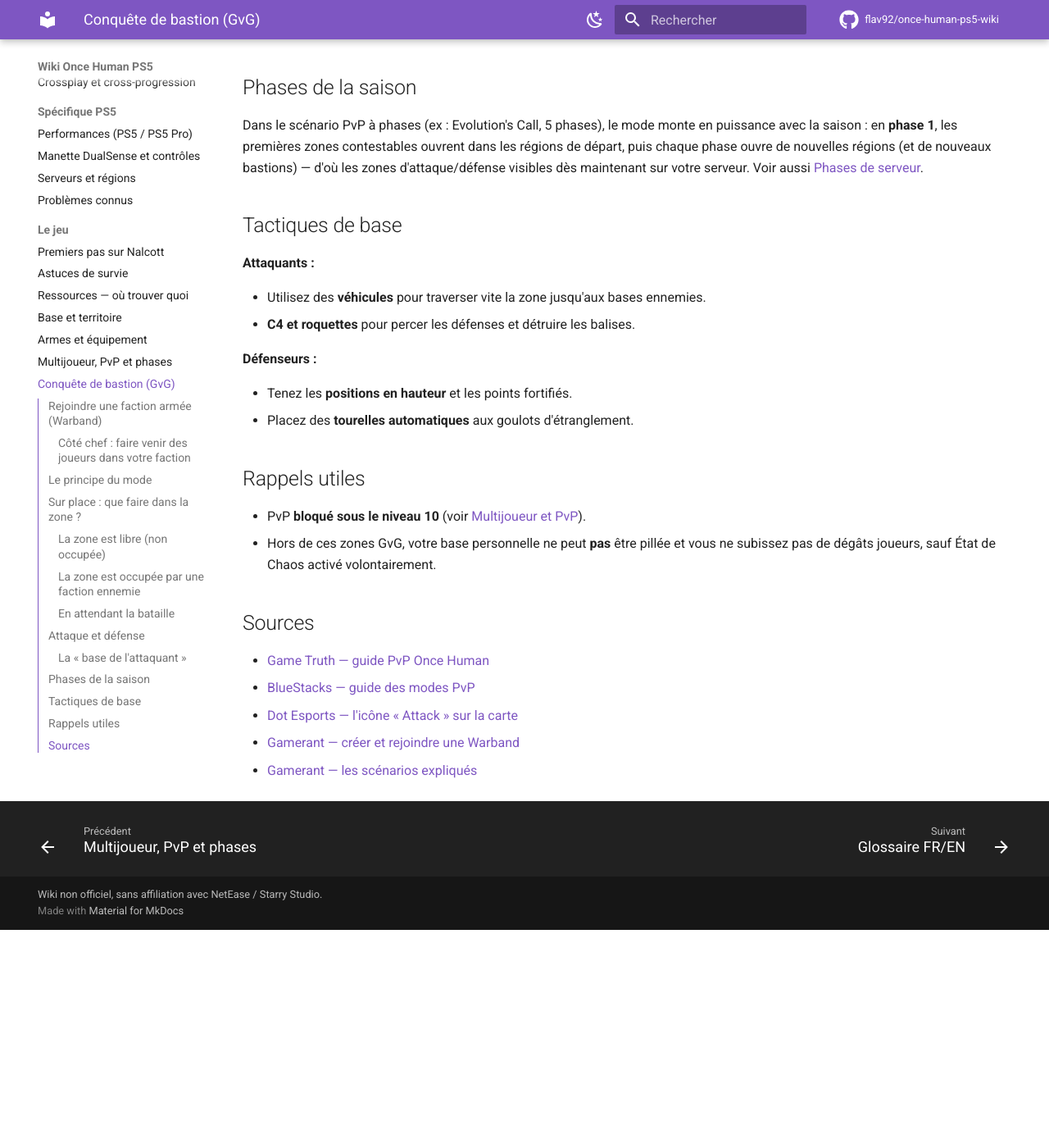
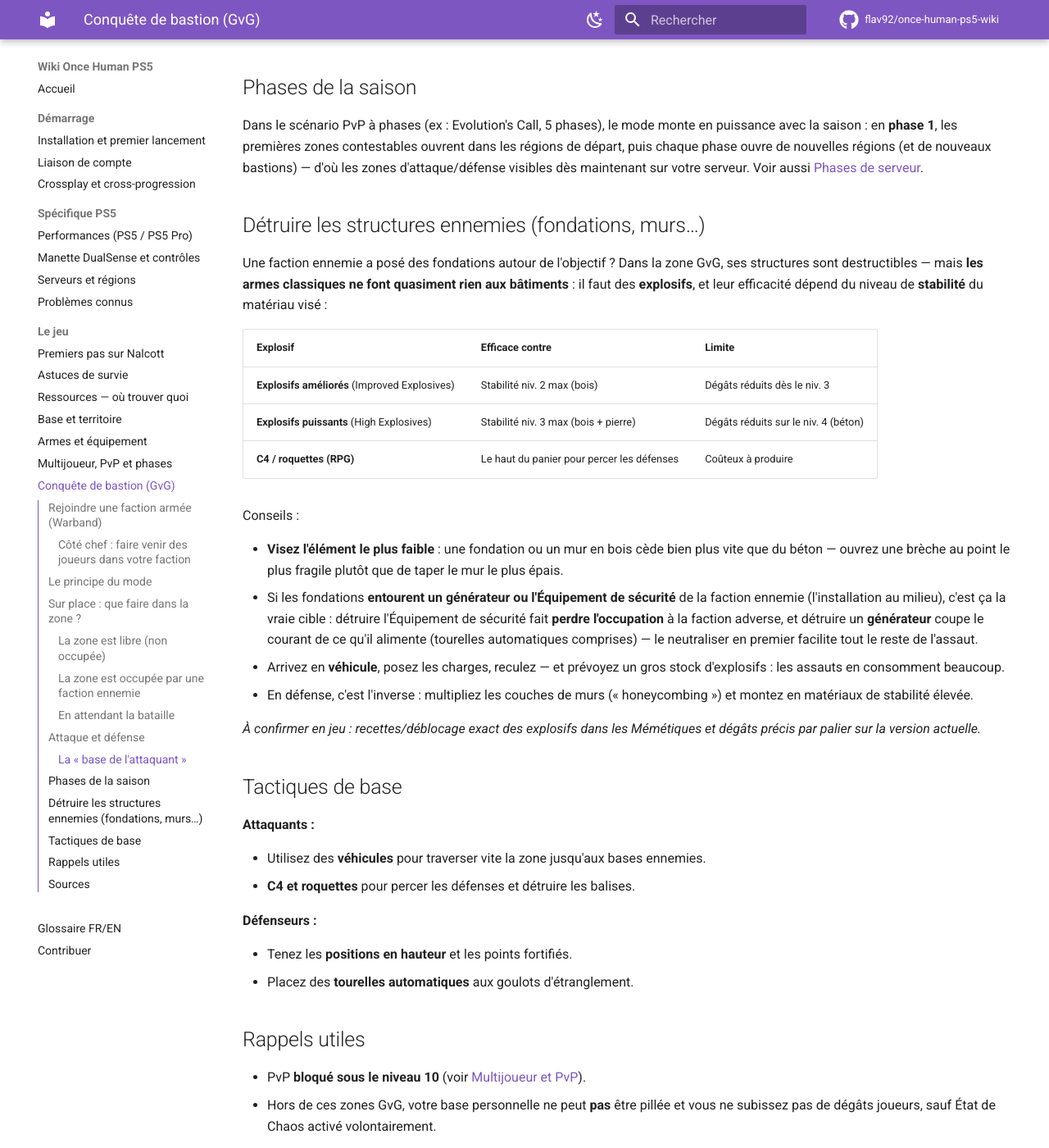
Before and after one commit to flav92/once-human-ps5-wiki, an MkDocs documentation site: the page built from docs/jeu/conquete-bastion.md, in a window 1280 px wide and 1400 px high, scrolled down 2423 px. Shown: the whole window at 82% size. Built offline with MkDocs 1.6.1 and Material for MkDocs 9.7.7, drawn with Linux system fonts in a browser that asks for light colours; comment, search, counter and statistics services are not loaded; before the commit the page ends 3557 px from its top, so only the background shows below that.

Commit message:
Conquête de bastion : détruire les structures ennemies (explosifs vs stabilité, générateur)
Co-Authored-By: Claude Fable 5 <noreply@anthropic.com>
Claude-Session: https://claude.ai/code/session_01TCxfqbazixhXZqmCd3gYVk

```diff
--- a/docs/jeu/conquete-bastion.md
+++ b/docs/jeu/conquete-bastion.md
@@ -68,6 +68,25 @@ Quand votre faction est en position d'attaquant, un **camp d'attaque** est étab
 
 Dans le scénario PvP à phases (ex : Evolution's Call, 5 phases), le mode monte en puissance avec la saison : en **phase 1**, les premières zones contestables ouvrent dans les régions de départ, puis chaque phase ouvre de nouvelles régions (et de nouveaux bastions) — d'où les zones d'attaque/défense visibles dès maintenant sur votre serveur. Voir aussi [Phases de serveur](multijoueur-pvp.md#phases-de-serveur-le-mur-rouge).
 
+## Détruire les structures ennemies (fondations, murs…)
+
+Une faction ennemie a posé des fondations autour de l'objectif ? Dans la zone GvG, ses structures sont destructibles — mais **les armes classiques ne font quasiment rien aux bâtiments** : il faut des **explosifs**, et leur efficacité dépend du niveau de **stabilité** du matériau visé :
+
+| Explosif | Efficace contre | Limite |
+|---|---|---|
+| **Explosifs améliorés** (Improved Explosives) | Stabilité niv. 2 max (bois) | Dégâts réduits dès le niv. 3 |
+| **Explosifs puissants** (High Explosives) | Stabilité niv. 3 max (bois + pierre) | Dégâts réduits sur le niv. 4 (béton) |
+| **C4 / roquettes (RPG)** | Le haut du panier pour percer les défenses | Coûteux à produire |
+
+Conseils :
+
+- **Visez l'élément le plus faible** : une fondation ou un mur en bois cède bien plus vite que du béton — ouvrez une brèche au point le plus fragile plutôt que de taper le mur le plus épais.
+- Si les fondations **entourent un générateur ou l'Équipement de sécurité** de la faction ennemie (l'installation au milieu), c'est ça la vraie cible : détruire l'Équipement de sécurité fait **perdre l'occupation** à la faction adverse, et détruire un **générateur** coupe le courant de ce qu'il alimente (tourelles automatiques comprises) — le neutraliser en premier facilite tout le reste de l'assaut.
+- Arrivez en **véhicule**, posez les charges, reculez — et prévoyez un gros stock d'explosifs : les assauts en consomment beaucoup.
+- En défense, c'est l'inverse : multipliez les couches de murs (« honeycombing ») et montez en matériaux de stabilité élevée.
+
+*À confirmer en jeu : recettes/déblocage exact des explosifs dans les Mémétiques et dégâts précis par palier sur la version actuelle.*
+
 ## Tactiques de base
 
 **Attaquants :**
```
